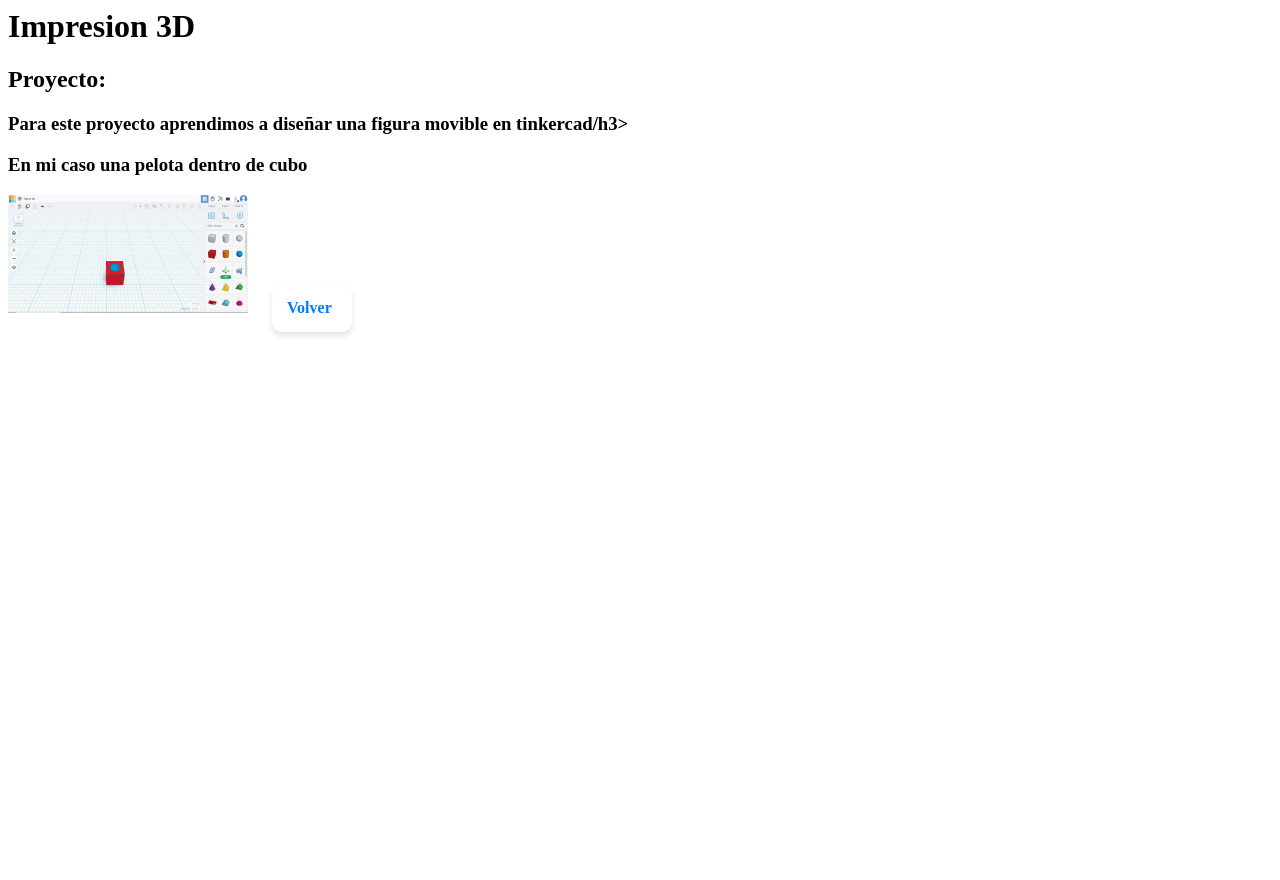
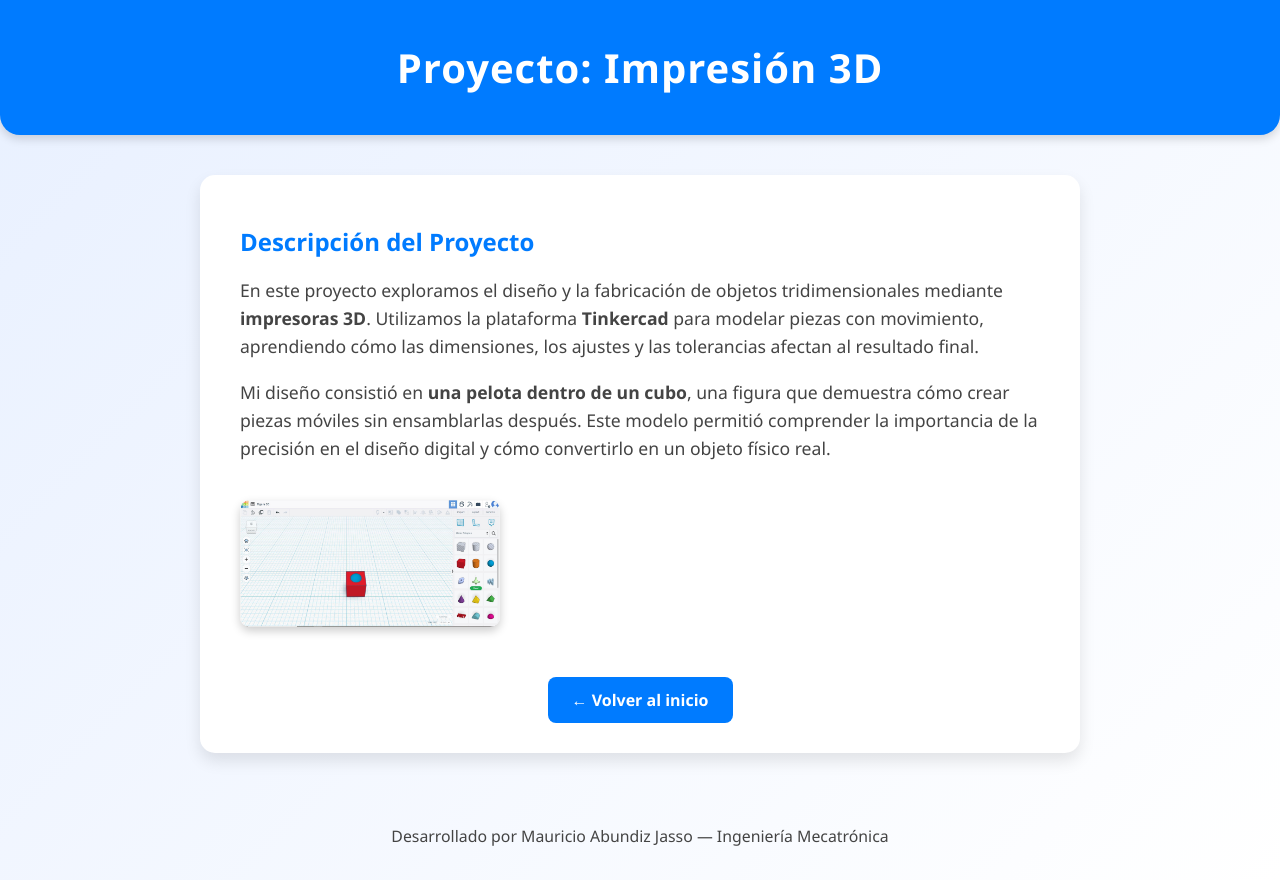
Before and after one commit to mauriab06-afk/Pagina-pensamiento-de-Ingenieria-, a plain HTML site: page impresion3d.html in a window 1280 px wide. Before the commit the page ends 800 px from the top, so only its background shows below. Drawn offline with Linux system fonts and the light colour scheme.

Commit message:
mejora de diseño 3d

```diff
--- a/impresion3d.html
+++ b/impresion3d.html
@@ -1,32 +1,130 @@
+<!DOCTYPE html>
 <html lang="es">
 <head>
   <meta charset="utf-8">
-  <title>Impresion 3D</title>
+  <title>Impresión 3D</title>
   <style>
-    .proyecto {
+    /* --- ESTILO GENERAL DE LA PÁGINA --- */
+    body {
+      font-family: 'Segoe UI', Arial, sans-serif;
+      background: linear-gradient(135deg, #e8f0ff, #ffffff);
+      margin: 0;
+      padding: 0;
+      color: #2c3e50;
+    }
+
+    header {
+      background-color: #007BFF;
+      color: white;
+      text-align: center;
+      padding: 40px 20px;
+      box-shadow: 0 4px 10px rgba(0,0,0,0.15);
+      border-radius: 0 0 20px 20px;
+    }
+
+    header h1 {
+      margin: 0;
+      font-size: 2.5em;
+      letter-spacing: 1px;
+    }
+
+    main {
+      max-width: 800px;
+      margin: 40px auto;
+      background-color: white;
+      padding: 30px 40px;
+      border-radius: 15px;
+      box-shadow: 0 8px 16px rgba(0,0,0,0.1);
+      animation: fadeIn 1s ease-in;
+    }
+
+    h2 {
+      color: #007BFF;
+      margin-bottom: 10px;
+    }
+
+    p {
+      line-height: 1.6;
+      font-size: 1.1em;
+      color: #444;
+    }
+
+    img {
+      width: 260px;
+      border-radius: 10px;
+      margin: 20px 0;
+      box-shadow: 0 4px 10px rgba(0,0,0,0.2);
+      transition: transform 0.3s ease;
+    }
+
+    img:hover {
+      transform: scale(1.05);
+    }
+
+    .volver {
+      text-align: center;
+      margin-top: 25px;
+    }
+
+    .volver a {
       display: inline-block;
-      margin: 20px;
-      background-color: white;
+      background-color: #007BFF;
+      color: white;
+      text-decoration: none;
+      padding: 12px 24px;
+      border-radius: 8px;
+      font-weight: bold;
+      transition: background-color 0.3s, transform 0.3s;
+    }
+
+    .volver a:hover {
+      background-color: #0056b3;
+      transform: translateY(-2px);
+    }
+
+    footer {
+      text-align: center;
+      font-size: 0.9em;
+      color: #777;
+      margin-top: 40px;
       padding: 15px;
-      border-radius: 10px;
-      box-shadow: 0 4px 6px rgba(0,0,0,0.1);
-      width: 50px;
     }
-    a {
-      text-decoration: none;
-      color: #007BFF;
-      font-weight: bold;
+
+    @keyframes fadeIn {
+      from { opacity: 0; transform: translateY(10px); }
+      to { opacity: 1; transform: translateY(0); }
     }
   </style>
 </head>
+
 <body>
-  <h1>Impresion 3D</h1>
-  <h2>Proyecto:</h2>
-  <h3>Para este proyecto aprendimos a diseñar una figura movible en tinkercad/h3>
-  <h3>En mi caso una pelota dentro de cubo</h3>
-  <img src="diseño 3d.JPG" width="240">
-  <div class="proyecto">
-    <a href="index.html">Volver</a><br>
-  </div>
+  <header>
+    <h1>Proyecto: Impresión 3D</h1>
+  </header>
+
+  <main>
+    <h2>Descripción del Proyecto</h2>
+    <p>
+      En este proyecto exploramos el diseño y la fabricación de objetos tridimensionales mediante <strong>impresoras 3D</strong>.
+      Utilizamos la plataforma <strong>Tinkercad</strong> para modelar piezas con movimiento, aprendiendo cómo las dimensiones,
+      los ajustes y las tolerancias afectan al resultado final.
+    </p>
+
+    <p>
+      Mi diseño consistió en <strong>una pelota dentro de un cubo</strong>, una figura que demuestra cómo crear piezas
+      móviles sin ensamblarlas después. Este modelo permitió comprender la importancia de la precisión en el diseño digital
+      y cómo convertirlo en un objeto físico real.
+    </p>
+
+    <img src="diseño 3d.JPG" alt="Figura 3D diseñada en Tinkercad">
+
+    <div class="volver">
+      <a href="index.html">← Volver al inicio</a>
+    </div>
+  </main>
+
+  <footer>
+    <p>Desarrollado por Mauricio Abundiz Jasso — Ingeniería Mecatrónica</p>
+  </footer>
 </body>
 </html>
```
Also changed, not shown: corteLaser.html (+1 -1 lines).
